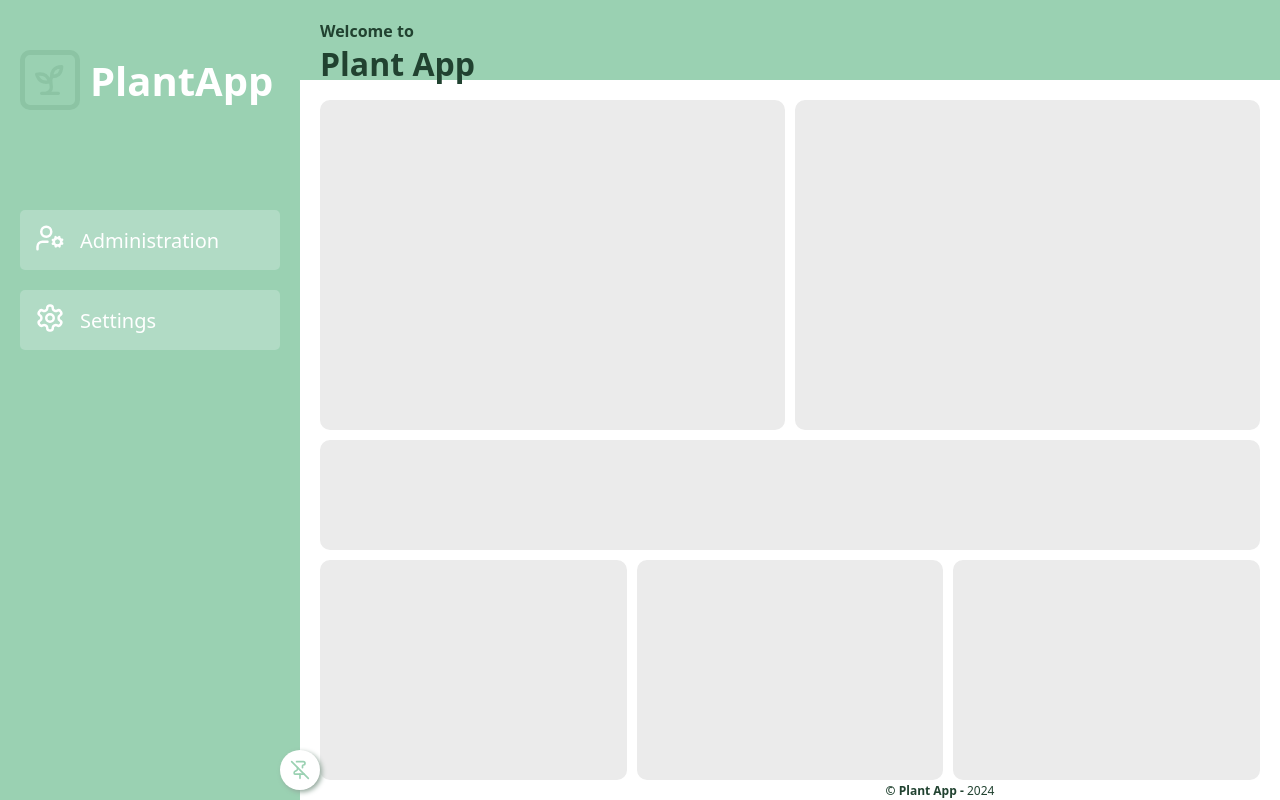
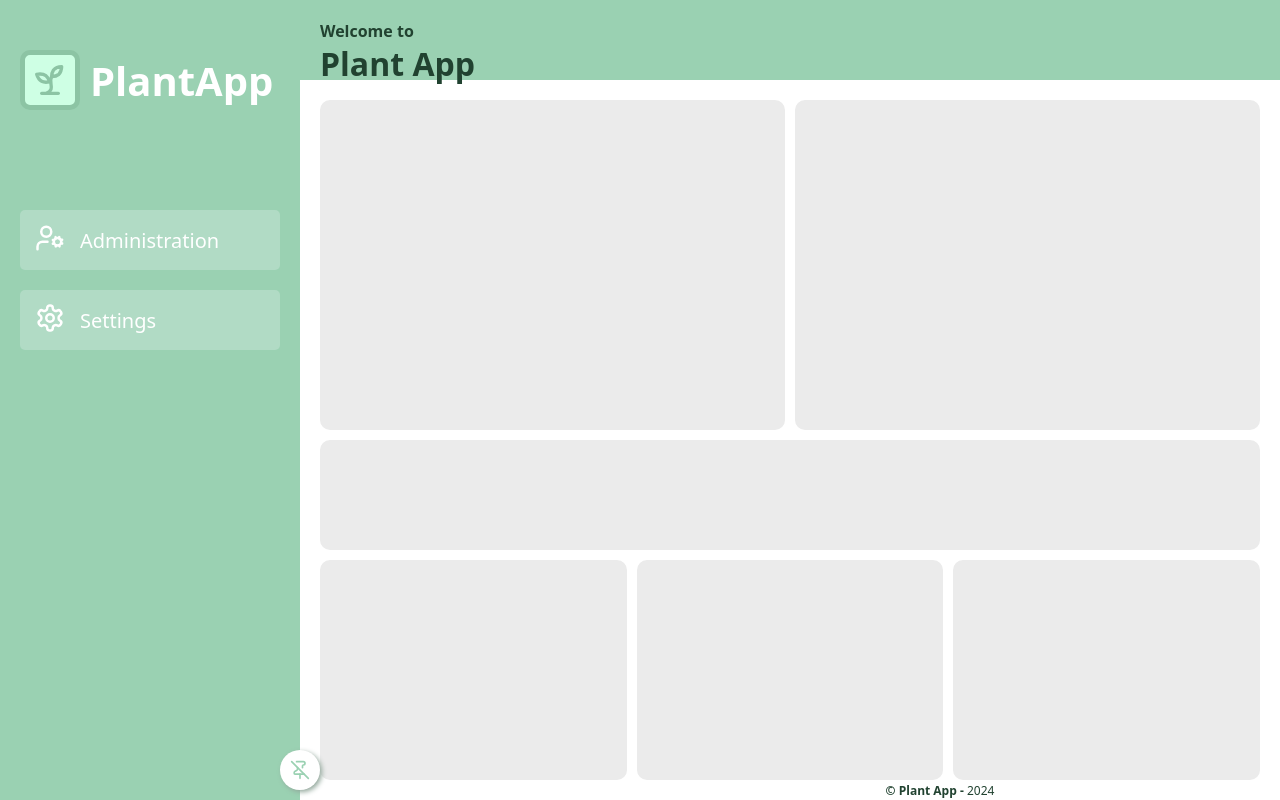
Before and after one commit to ngoosen/gardening-app, a Next.js app: page / in a window 1280 px wide. In both pictures the pointer is over the icon 50 px from the left and 80 px from the top of the page. Built offline with nearby package versions, Linux system fonts and the light colour scheme.

Commit message:
refactor: rename logo color variable

```diff
--- a/style/components/ui/Logo.module.scss
+++ b/style/components/ui/Logo.module.scss
@@ -44,7 +44,7 @@ $logo_size_closed: calc($side_nav_size_closed - (2 * $side_nav_padding_size));
     svg {
       color: #8cc4a4;
       border-color: #8cc4a4;
-      background-color: $primary_green;
+      background-color: $secondary_green;
     }
   }
 }
```
